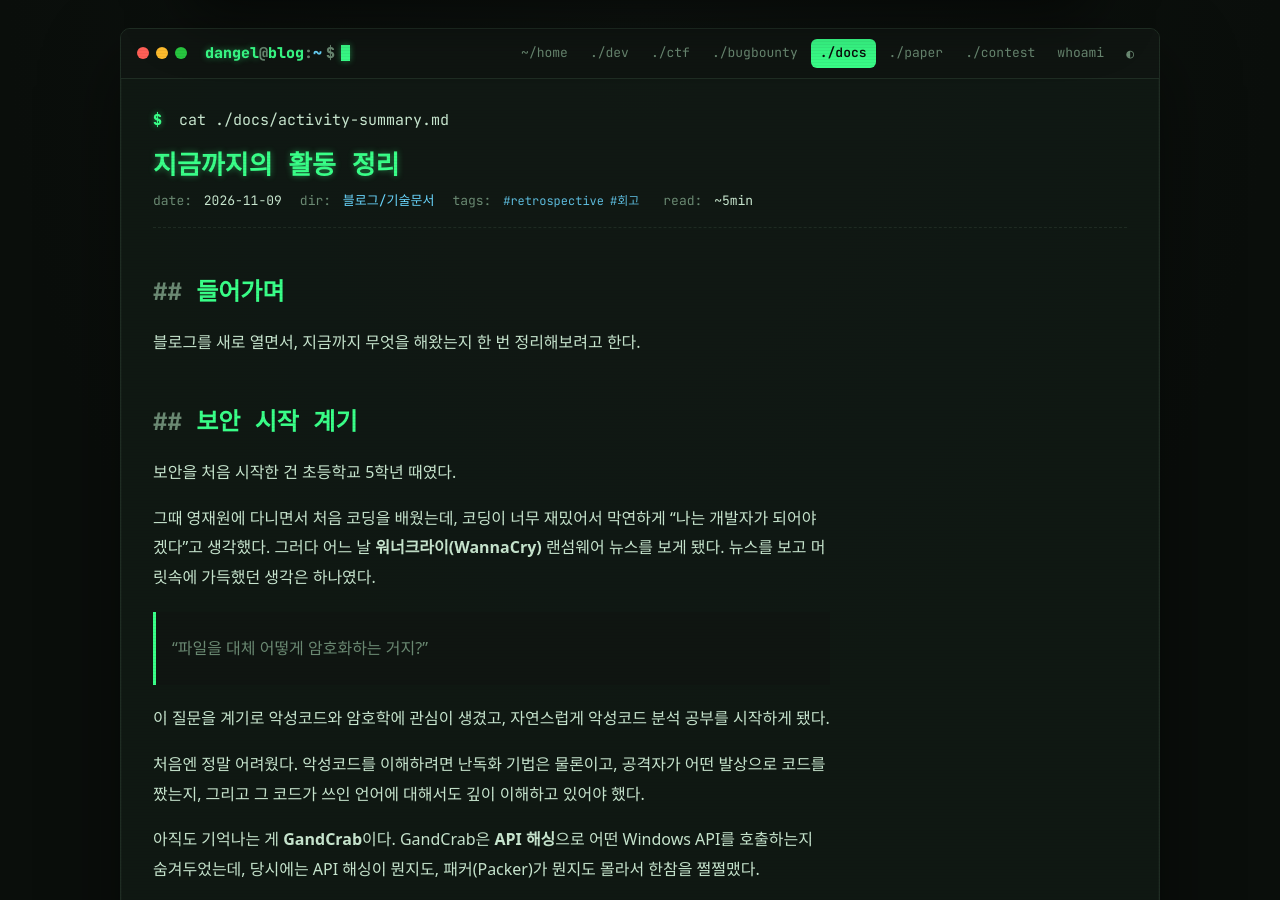
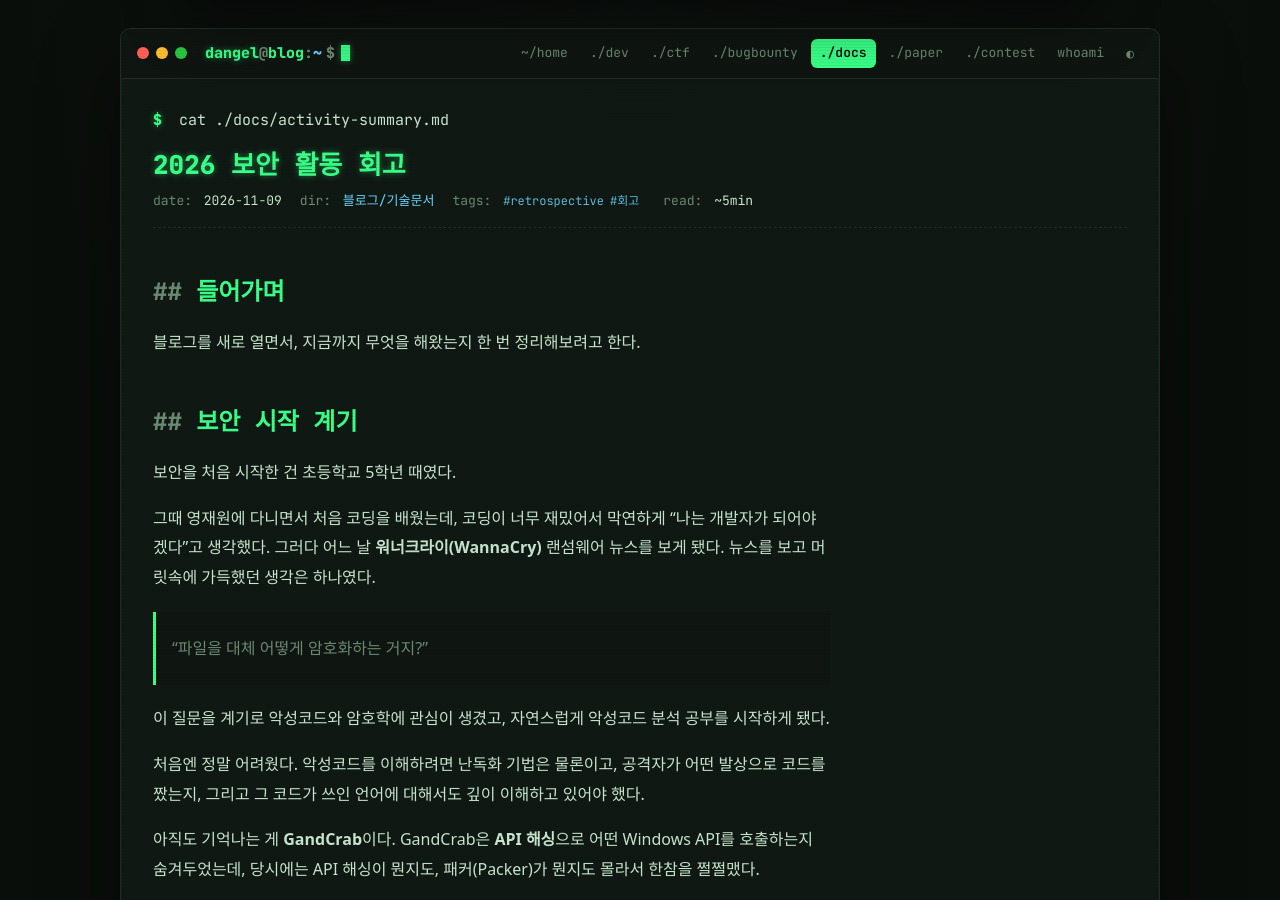
Before and after one commit to Dangel165/Dangel165.github.io, a Jekyll site: the page built from _posts/2026-11-09-activity-summary.md, in a window 1280 px wide and 900 px high. Built offline with Jekyll 4.4.1, drawn with Linux system fonts in a browser that asks for light colours; some web fonts are replaced.

Commit message:
Rename post title to 2026 보안 활동 회고
Co-Authored-By: Claude Opus 5.5 <noreply@anthropic.com>

```diff
--- a/_posts/2026-11-09-activity-summary.md
+++ b/_posts/2026-11-09-activity-summary.md
@@ -1,6 +1,6 @@
 ---
 layout: post
-title: "지금까지의 활동 정리"
+title: "2026 보안 활동 회고"
 categories: [docs]
 tags: [retrospective, 회고]
 ---
```
